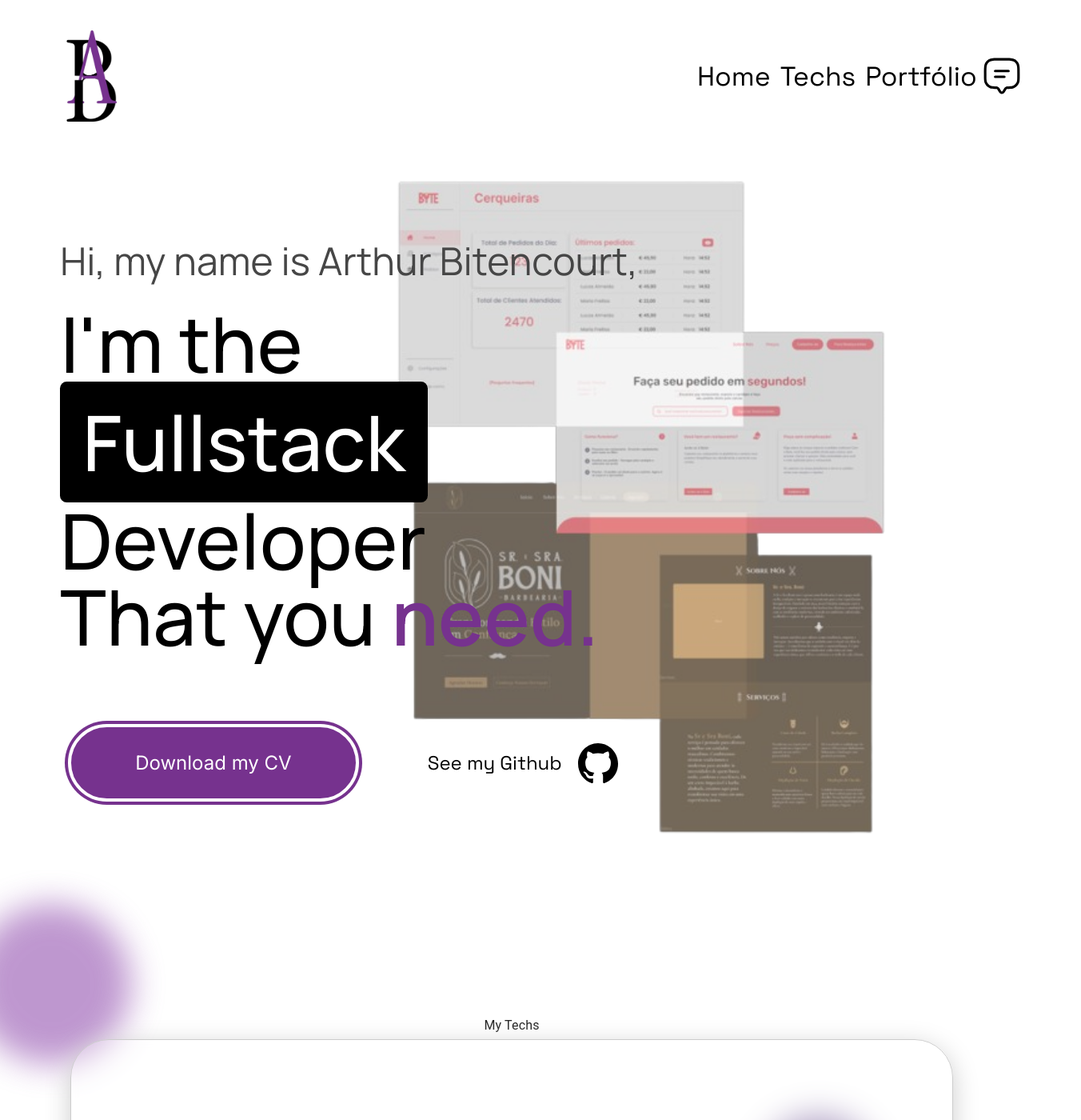
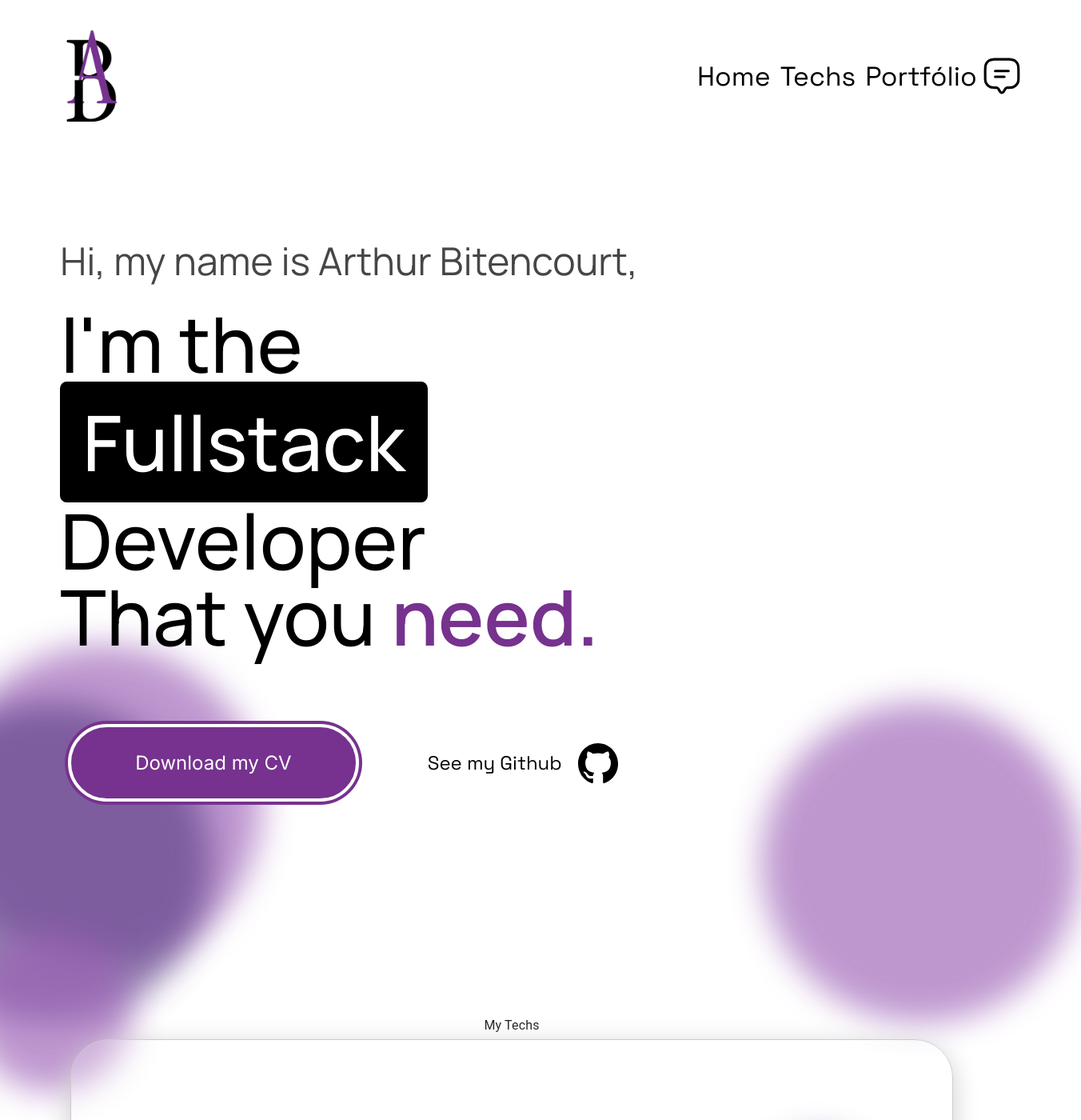
Before and after one commit to OBitencourt/portifolio, a Next.js app: page / in a window 1280 px wide. Shown: the top 1400 px of the page at 80% size, 1352 px wide, since content can reach past the window. Built offline with nearby package versions, Linux system fonts and the light colour scheme.

Commit message:
feat: adding some circles to home

```diff
--- a/src/components/Circle/style.ts
+++ b/src/components/Circle/style.ts
@@ -18,7 +18,7 @@ export const Circle = styled.div<{ size: string; color: string; top: string; lef
 
     @keyframes floating {
         0% {
-            transform: translate(-50%, -50%) ;
+            transform: translate(-50%, -30%) ;
         }
         100% {
             transform: translate(-50%, -50%) ;
--- a/src/components/Sections/Home/index.js
+++ b/src/components/Sections/Home/index.js
@@ -1,28 +1,27 @@
-import { Container } from "@mui/material"
-import { MainButton, MainPhrase, Name, SecondaryButton } from "./style"
-import Image from "next/image"
-import FadeIn from "../../Animations/FadeIn"
-import {motion} from "framer-motion"
-
+import { Container } from "@mui/material";
+import { MainButton, MainPhrase, Name, SecondaryButton } from "./style";
+import Image from "next/image";
+import FadeIn from "../../Animations/FadeIn";
+import { motion } from "framer-motion";
+import { Circle } from "../../Circle/style";
 
 const Home = () => {
+  return (
+    <>
+      <section id="home" style={{ height: "90vh", position: "relative" }}>
+        <Circle color="#9C60B6" size="400px" top="90%" left="10%" />
+        <Circle color="#5C3E86" size="400px" top="100%" left="5%" />
+        <Circle color="#9C60B6" size="400px" top="100%" left="90%" />
 
-    return(
-        <>
         <FadeIn>
-
-                <section id="home" style={{height: '90vh'}}>
-
           <Container
-                        maxWidth='false'
-                        sx={{margin: '130px auto', width: '92%'}}
-
+            maxWidth="false"
+            sx={{ margin: "130px auto", width: "92%" }}
           >
-                        <Name>
-                            Hi, my name is Arthur Bitencourt,
-                        </Name>
+            <Name>Hi, my name is Arthur Bitencourt,</Name>
             <MainPhrase>
-                            I{"'"}m the <span> Fullstack</span> Developer That you <span>need.</span>
+              I{"'"}m the <span> Fullstack</span> Developer That you{" "}
+              <span>need.</span>
             </MainPhrase>
 
             <motion.button
@@ -30,13 +29,18 @@ const Home = () => {
               whileTap={{ scale: 0.98 }}
               style={{
                 border: "none",
-                                backgroundColor: "transparent"
+                backgroundColor: "transparent",
               }}
             >
-                            <div style={{backgroundColor: '#76328E', display: 'inline-flex', borderRadius: '100px', padding: '4px'}}>
-                                <MainButton>
-                                    Download my CV
-                                </MainButton>
+              <div
+                style={{
+                  backgroundColor: "#76328E",
+                  display: "inline-flex",
+                  borderRadius: "100px",
+                  padding: "4px",
+                }}
+              >
+                <MainButton>Download my CV</MainButton>
               </div>
             </motion.button>
 
@@ -45,44 +49,25 @@ const Home = () => {
               whileTap={{ scale: 0.98 }}
               style={{
                 border: "none",
-                                backgroundColor: "transparent"
+                backgroundColor: "transparent",
               }}
             >
-
               <SecondaryButton>
                 See my Github
-
                 <Image
-                                    src='/images/github.svg'
+                  src="/images/github.svg"
                   alt="github"
                   width={50}
                   height={50}
-                                    style={{marginLeft: '20px'}}
+                  style={{ marginLeft: "20px" }}
                 />
               </SecondaryButton>
             </motion.button>
+          </Container>
+        </FadeIn>
+      </section>
+    </>
+  );
+};
 
-                    </Container>
-                </section>
-            </FadeIn>
-                        <Image
-                            src='/images/home-images.png'
-                            alt="projects"
-                            width={200}
-                            height={500}
-                            style={{
-                                width: '700px',
-                                height: 'auto',
-                                position: 'absolute',
-                                top: '25%',
-                                right: '10%',
-                                opacity: '0.7',
-                                zIndex: '-1'
-                            }}
-                        />
-        </>
-    )
-}
-
-
-export default Home
+export default Home;
```
Lines whose indentation alone changed are shown as unchanged.
